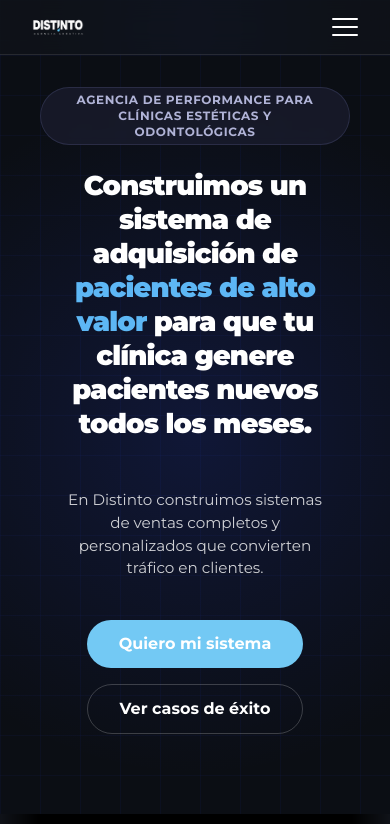
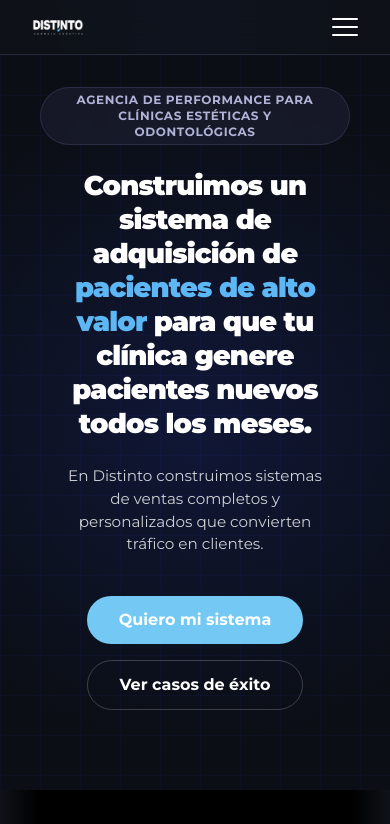
Before and after one commit to DavidRestrepoo/pyDistinto, an Angular app: page /home in a window 390 px wide. Shown: the top 824 px of the page. Built offline with nearby package versions, Linux system fonts and the light colour scheme.

Commit message:
style: reducir espaciado entre titulo y subtitulo del hero del Home en responsive

```diff
--- a/src/app/pages/home/home.component.html
+++ b/src/app/pages/home/home.component.html
@@ -40,7 +40,7 @@
         </div>
 
         <!-- Main Heading -->
-        <h1 id="hero-title" class="hero-title mb-6">
+        <h1 id="hero-title" class="hero-title mb-3 md:mb-6">
           Construimos un sistema de<br/>
           adquisición de <span style="color: #5DB7F5;">pacientes</span><br/>
           <span style="color: #5DB7F5;"> de alto valor</span> para que tu<br/>
--- a/src/app/pages/home/home.component.scss
+++ b/src/app/pages/home/home.component.scss
@@ -2010,7 +2010,7 @@
 
   .hero-subtitle {
     font-size: 0.95rem !important;
-    margin: 1.5rem auto 2.5rem !important;
+    margin: 0.75rem auto 2.5rem !important;
     line-height: 1.5 !important;
     br {
       display: none !important;
```
